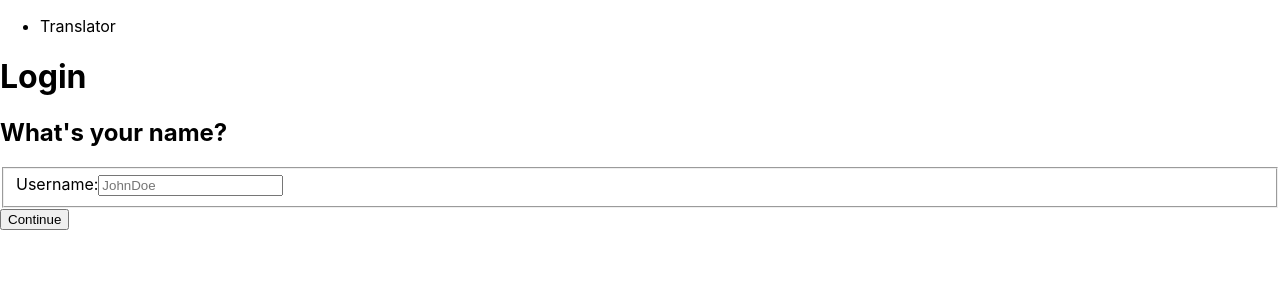
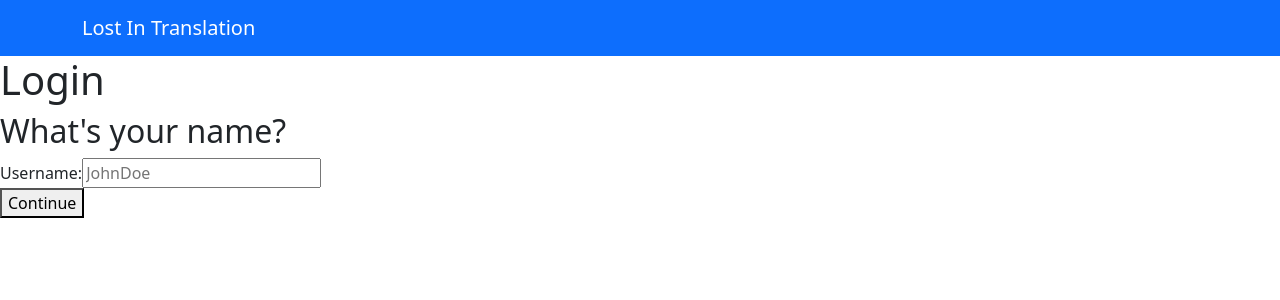
Before and after one commit to jespetius/lost-in-translation-app, a React (Create React App) app: page / in a window 1280 px wide. Shown: the top 300 px of the page. Built offline with nearby package versions, Linux system fonts and the light colour scheme; no server answers.

Commit message:
feat: navbar with css

```diff
--- a/src/components/Navbar/Navbar.jsx
+++ b/src/components/Navbar/Navbar.jsx
@@ -1,27 +1,30 @@
-import { NavLink } from "react-router-dom"
+
 import { useUser } from "../../context/UserContext"
+import Container from 'react-bootstrap/Container';
+import Nav from 'react-bootstrap/Nav';
+import Navbar from 'react-bootstrap/Navbar';
 
 const NavBar = () => {
 
     const { user } = useUser()
 
     return (
-        <nav>
-            <ul>
-                <li>Translator</li>
-            </ul>
+        <>
+        <Navbar bg="primary" variant="dark">
+        <Container>
+          <Navbar.Brand>Lost In Translation</Navbar.Brand>
+          { user !== null &&
 
-            { user !== null &&
-            <ul>
-                <li>
-                <NavLink to="/translate">Translate</NavLink>
-                </li>
-                <li>
-                    <NavLink to ="/profile">Profile</NavLink>
-                </li>
-            </ul>
-            }
-        </nav>
-    )
+          <Nav className="me-auto">
+            <Nav.Link href="/profile">Profile</Nav.Link>
+            <Nav.Link href="/translate">Translate</Nav.Link>
+          </Nav>
+}
+        </Container>
+      </Navbar>
+
+        </>
+
+        )
 }
 export default NavBar
--- a/src/index.js
+++ b/src/index.js
@@ -4,6 +4,7 @@ import './index.css';
 import App from './App';
 import reportWebVitals from './reportWebVitals';
 import AppContext from './context/AppContext';
+import 'bootstrap/dist/css/bootstrap.min.css';
 
 
 const rootElement = document.getElementById("root");
```
